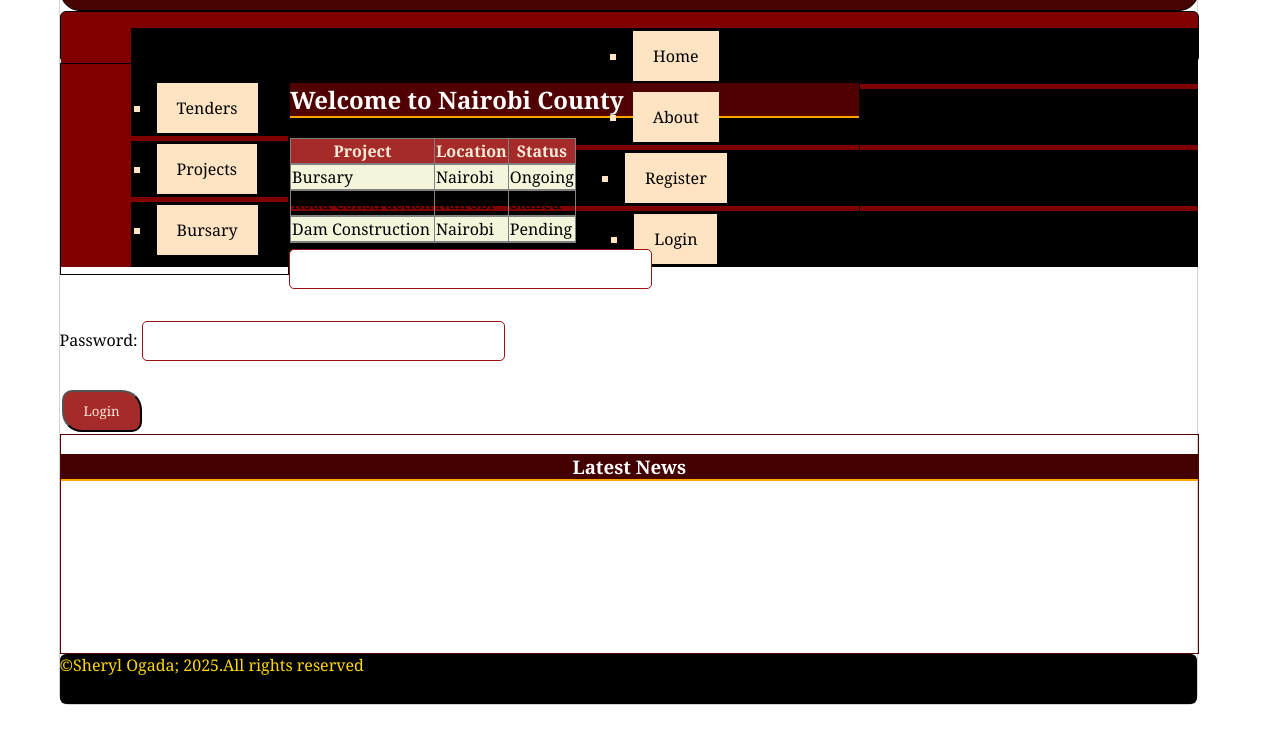
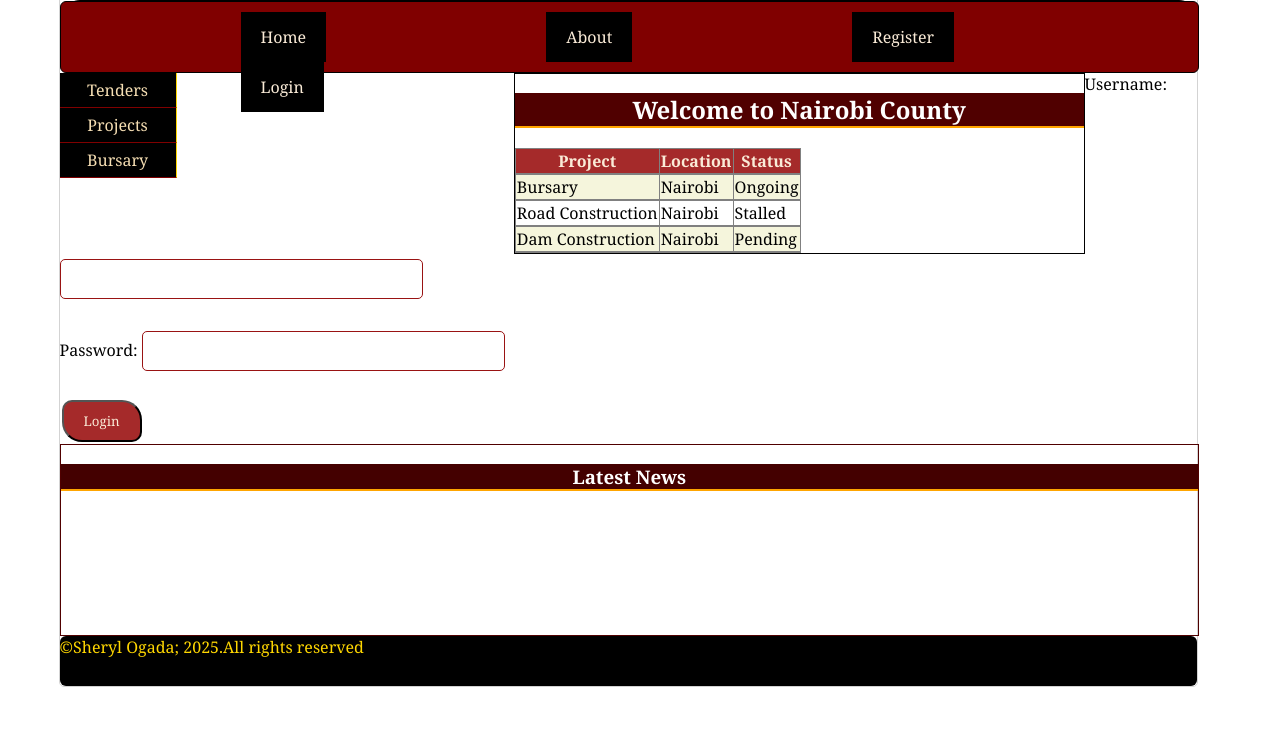
Before and after one commit to Sheryl006/Intro-to-Web, a plain HTML site: page nairobi.html in a window 1280 px wide. Shown: the part 143-898 px from the top of the page. Drawn offline with Linux system fonts and the light colour scheme.

Commit message:
Update nairobi.css

```diff
--- a/nairobi.css
+++ b/nairobi.css
@@ -3,12 +3,13 @@
 }
 #header {
     background-color: rgb(71, 2, 2);
-    color: gold;
+    color: rgb(216, 161, 94);
     text-align: center;
     width: 100%;
-    height: 100px;
+    height: 80px;
     border: 1px solid black;
     border-radius: 20px;
+    padding-top: 10px;
 
 }
 
@@ -21,15 +22,8 @@
     border: 1px solid black;
     border-radius: 6px;
     margin-right: 100px;
-}
-
-
-
-#left_side_bar {
-    float: left;
-    width: 20%;
-    height: auto;
-    border: 1px solid black;
+    padding-top: 10px;
+    padding-bottom: 10px;
 }
 
 #main {
@@ -37,32 +31,39 @@
     width: 50%;
     height: auto;
     border: 1px solid black;
+    margin-left: 150px;
+
 }
 
 #main>h2 {
     background-color:  rgb(80, 0, 0);
     color: white;
     border-bottom: 2px solid orange;
+    text-align: center;
 }
 
-#right_side_bar {
+#login {
     float: left;
     width: 20%;
     height: auto;
     border: 1px solid black;
+    display: inline;
+    border-radius: 10px;
+    border: 1px solid maroon;
 }
 
-#right_side_bar>h2 {
+#login>h2 {
     background-color: black;
     color: white;
     border-bottom: 2px solid orange;
+
 }
 
 #news {
     width: 100%;
     height: auto;
     border: 1px solid rgb(80, 0, 0);
-    clear: both;
+
 }
 
 #news>h3 {
@@ -71,52 +72,95 @@
     border-bottom: 2px solid orange;
     text-align: center;
 }
+
+/* Styling the footer */
 #footer {
     width: 100%;
     background-color: black;
     color: gold;
     height: 50px;
     border-radius: 6px;
+    clear: both;
 }
+
+/* Styling container */
 #container {
     width: 90%;
     height: auto;
     margin: 4%;
     border: 1px solid lightgrey;
-    border-radius: 10px;
+    border-radius: 5px;
 }
-a:link{
+
+/* Styling the links in header */
+#navbar>ul{
+    list-style-type: none;
+    margin: 0px;
+    padding: 0px;
+
+}
+#navbar>ul li a{
+    float: left;
+}
+#navbar> ul li a{
+    display: inline-block;
+    color: antiquewhite;
+    text-align: center;
+    padding: 14px 20px;
+    text-decoration: none;
+    background-color: black;
+    margin-right: 40px;
+    margin-left: 180px;
+}
+
+#navbar>ul li{
+    border-right: 1px solid red;
+}
+
+#navbar> ul li a:hover{
+    border-bottom: 2px solid gold;
+}
+
+#navbar> ul li:last-child{
+    border-right: none;
+}
+
+
+#navbar>a:link{
     color: white;
     text-decoration: none;
 }
-a:visited{
-    color: yellow;
+#navbar>a:visited{
+    color: maroon;
 }
-a:active{
+#navbar>a:active{
     color: green;
 }
 
-a:link, a:visited{
+#navbar>a:link, a:visited{
     background-color: bisque;
+    border-radius: 10px;
     color: black;
     padding: 14px 20px;
     text-align: center;
     text-decoration: none;
     display:inline-block;
+    margin-left: 20px;
 }
 
-a:hover, a:active{
+#navbar>a:hover, a:active{
     background-color: orange;
     color: black;
 
 }
+
 /* Styling the list */
-ul{
-    list-style-type: square !important;
+#news>ul{
+    list-style-type: square ;
     list-style-position: inside;
     background-color: maroon;
 }
-ul li{
+#news>ul li{
     background-color: black;
     color: bisque;
     padding: 3px;
@@ -146,8 +190,7 @@
     color: antiquewhite;
     border-right: 10px solid maroon;
  }
-
-/* Skipping colors */
+ /* Skipping colors */
  tr:nth-child(even){
 background-color: beige;
  }
@@ -183,3 +226,48 @@
     background-color: rgb(211, 159, 167);
     border: 2px solid maroon;
 }
+
+
+#left_side_bar {
+    width: 30%;
+    height: auto;
+    /* border: 1px solid black; */
+}
+
+#left_side_bar>ul{
+    margin: 0;
+    padding: 0;
+    list-style-type: none;
+    background-color: black;
+    position: fixed/*makes navbar fixed on scroll*/;
+
+
+}
+
+/* Make the entire list clickable */
+#left_side_bar>ul li a{
+    display: block;
+    width: 100px;
+    padding: 6px 8px;
+    color: wheat;
+    text-decoration: none;
+}
+
+#left_side_bar>ul li a:hover{
+background-color: maroon;
+color: white;
+border-right: 10px solid gold;
+}
+
+#left_side_bar>ul li{
+    margin: 0px;
+}
+
+#left_side_bar>ul li{
+    background-color: black;
+    color: white;
+    border-right: 1px solid gold;
+    border-bottom: 1px solid maroon;
+    text-align: center;
+
+}
```
